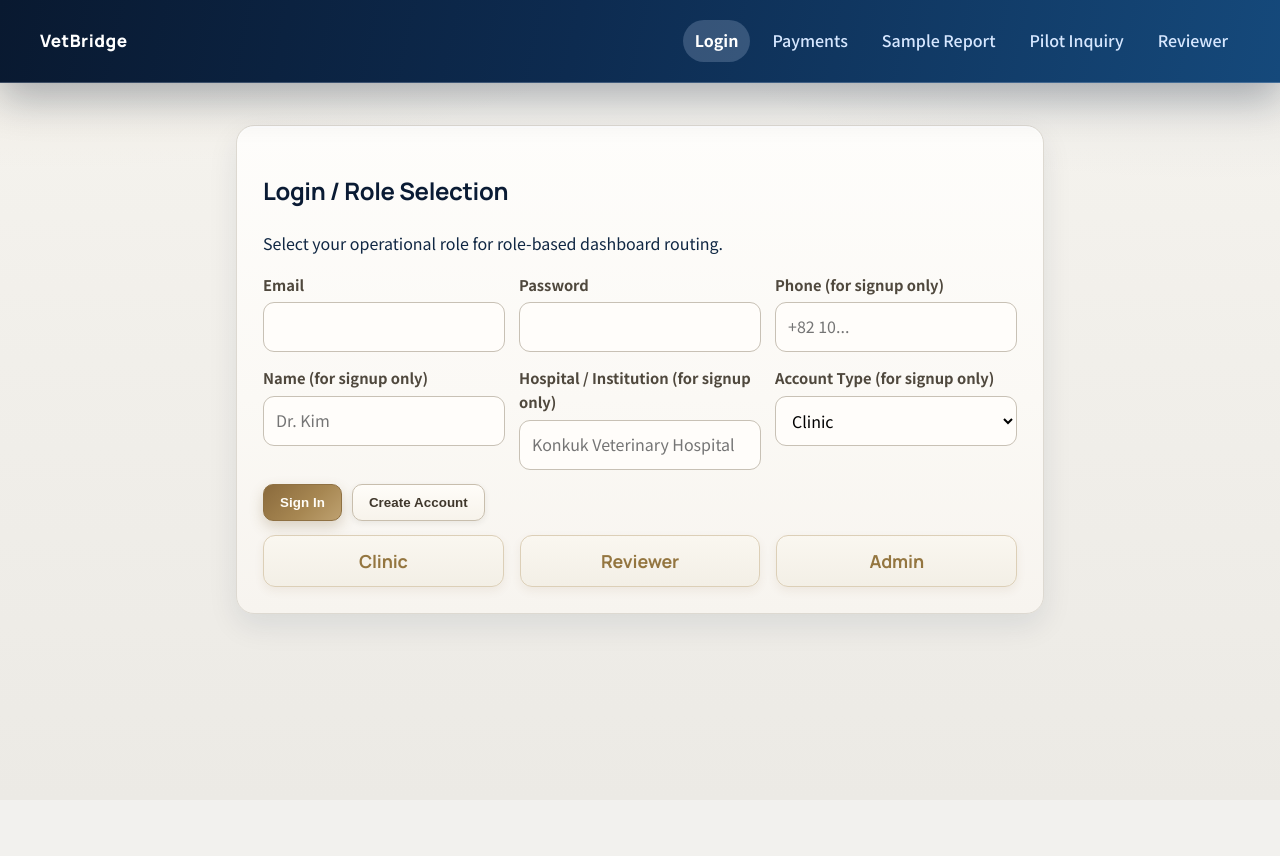
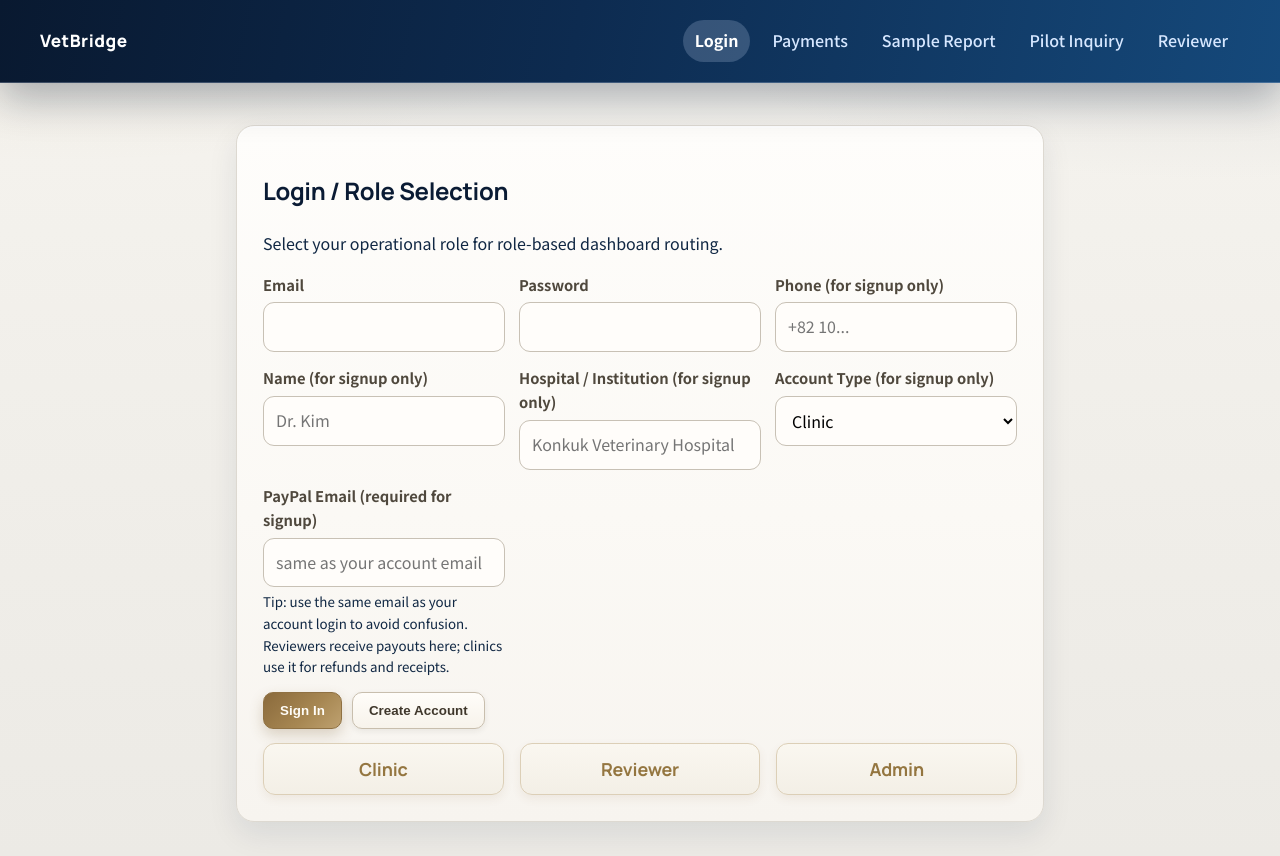
Before and after one commit to chocolatecake2020/fluffycake, a React (Vite) app: page /login in a window 1280 px wide. Before the commit the page ends 800 px from the top, so only its background shows below. Built offline with nearby package versions, Linux system fonts and the light colour scheme; no server answers.

Commit message:
Make PayPal email required for all signups, auto-mirror account email, add tip
Made-with: Cursor

```diff
--- a/src/pages/RoleSelectionPage.jsx
+++ b/src/pages/RoleSelectionPage.jsx
@@ -22,7 +22,18 @@ function RoleSelectionPage() {
   const [message, setMessage] = useState("");
   const canSignupAdmin = adminEmailWhitelist.includes((form.email || "").trim().toLowerCase());
 
-  const onChange = (e) => setForm((prev) => ({ ...prev, [e.target.name]: e.target.value }));
+  const onChange = (e) => {
+    const { name, value } = e.target;
+    setForm((prev) => {
+      const next = { ...prev, [name]: value };
+      // Convenience: auto-mirror account email into PayPal email while it has not
+      // been edited explicitly. Users can still override the PayPal email after.
+      if (name === "email" && !prev.paypalEmail) {
+        next.paypalEmail = value;
+      }
+      return next;
+    });
+  };
 
   const handleSignIn = async () => {
     setLoading(true);
@@ -70,8 +81,8 @@ function RoleSelectionPage() {
         setMessage("This email is not allowed for admin signup.");
         return;
       }
-      if (form.signupRole === "reviewer" && !form.paypalEmail.trim()) {
-        setMessage("PayPal email is required for reviewer payouts.");
+      if (!form.paypalEmail.trim()) {
+        setMessage("PayPal email is required so reviewer payouts and clinic refunds can be routed correctly.");
         return;
       }
       await signUp({
@@ -157,18 +168,20 @@ function RoleSelectionPage() {
                 {canSignupAdmin && <option value="admin">Admin</option>}
               </select>
             </div>
-            {form.signupRole === "reviewer" && (
             <div>
-                <label>PayPal Email (for reviewer payouts)</label>
+              <label>PayPal Email (required for signup)</label>
               <input
                 name="paypalEmail"
                 type="email"
                 value={form.paypalEmail}
                 onChange={onChange}
-                  placeholder="reviewer@paypal.com"
+                placeholder="same as your account email"
               />
+              <small style={{ display: "block", marginTop: 4 }}>
+                Tip: use the same email as your account login to avoid confusion. Reviewers receive
+                payouts here; clinics use it for refunds and receipts.
+              </small>
             </div>
-            )}
             <div className="row full">
               <button className="btn primary" onClick={handleSignIn} disabled={loading}>
                 {loading ? "Working..." : "Sign In"}
```
Lines whose indentation alone changed are shown as unchanged.
